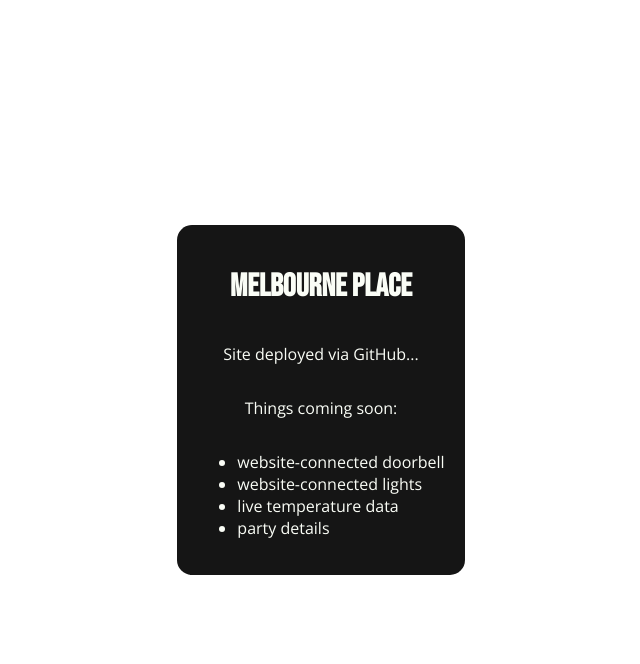
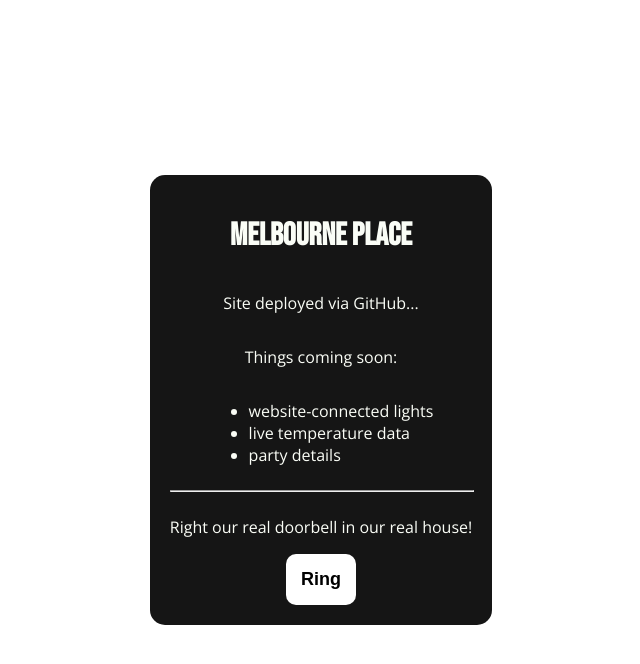
Before and after one commit to btRooke/melbourne-place, a PHP site: page / in a window 1280 px wide. Shown: the top 664 px of the page, without its empty margins (319-959 px from the left). Run offline with PHP 8.4, Linux system fonts and the light colour scheme.

Commit message:
Add doorbell button

```diff
--- a/api/doorbell.php
+++ b/api/doorbell.php
@@ -59,6 +59,9 @@ while ($out = socket_read($socket, 2048)) {
 socket_close($socket);
 
 http_response_code(200);
+
+$response["status"] = 0;
+
 returnResponse($response);
 
 ?>
--- a/core.css
+++ b/core.css
@@ -31,3 +31,21 @@ html, body {
     background-color: #151515;
     color: #FAFDF6;
 }
+
+.ringer {
+    background: white;
+    border: none;
+    color: black;
+    border-radius: 10px;
+    padding: 15px;
+    font-size: large;
+    font-weight: bold;
+}
+
+.ringer:hover {
+    background: lightgrey;
+}
+
+.ringer:active {
+    background: darkgrey;
+}
--- a/index.php
+++ b/index.html
@@ -25,11 +25,15 @@
                 <p>Things coming soon:</p>
 
                 <ul>
-                    <li>website-connected doorbell</li>
                     <li>website-connected lights</li>
                     <li>live temperature data</li>
                     <li>party details</li>
                 </ul>
+
+                <hr style="width: 100%">
+
+                <p>Right our real doorbell in our real house!</p>
+                <button class="ringer" onclick="fetch('/api/doorbell.php')">Ring</button>
 
             </div>
 
```
